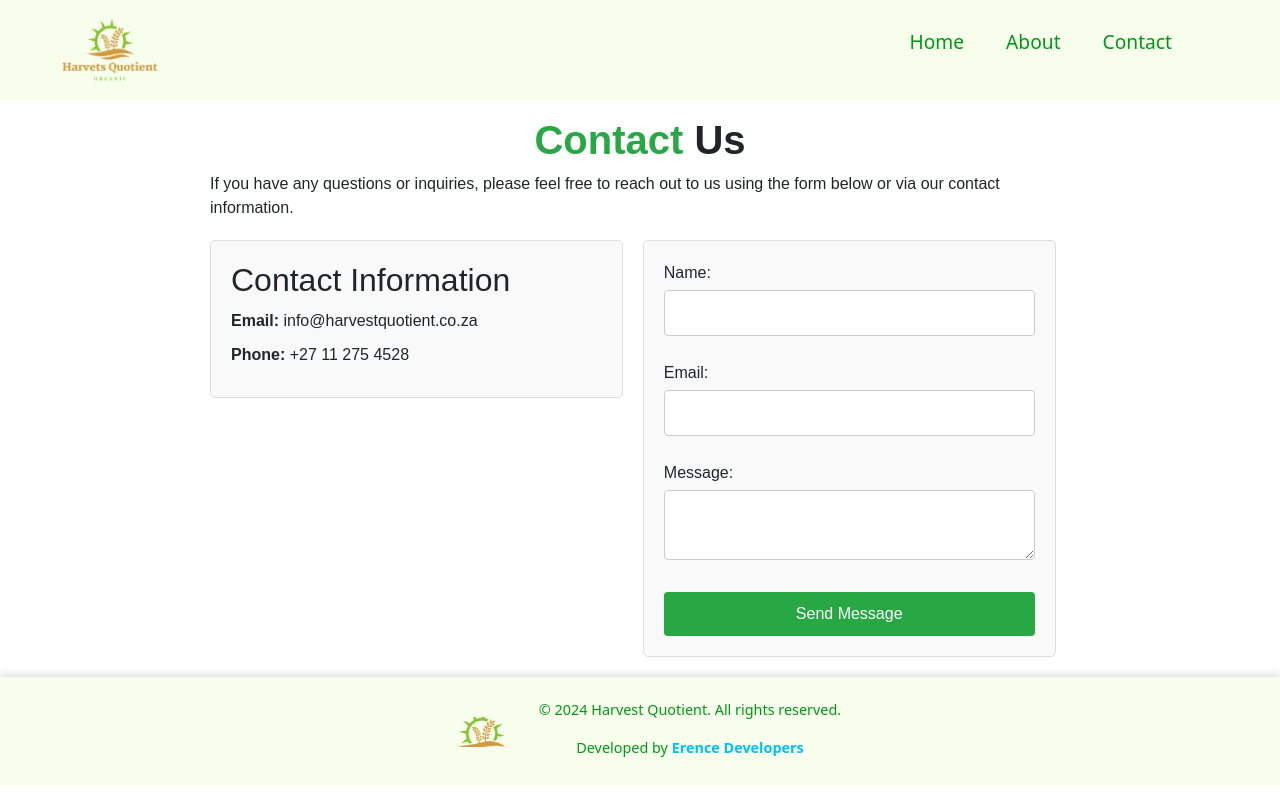
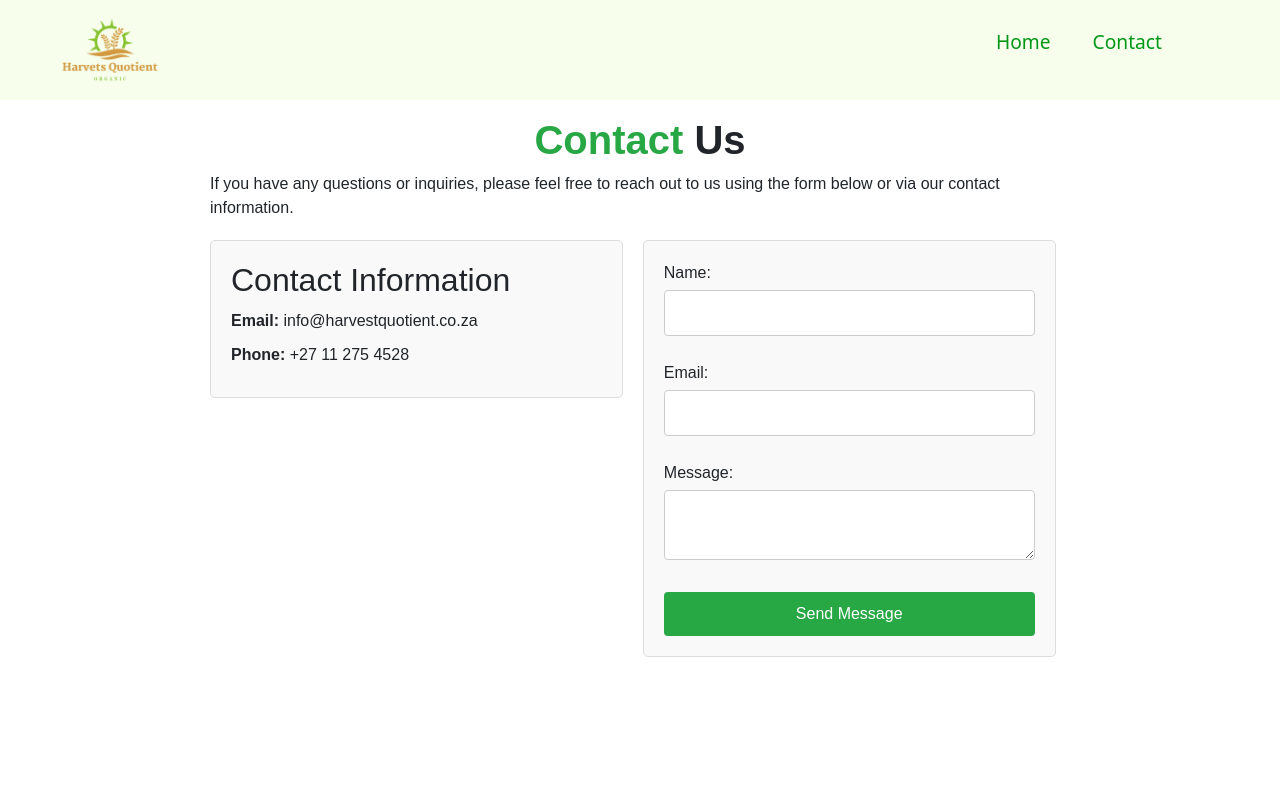
Before and after one commit to ofentse-sithole/harvest-quotient, a React (Vite) app: page /contact in a window 1280 px wide. Built offline with nearby package versions, Linux system fonts and the light colour scheme.

Commit message:
updated the space at contact info

```diff
--- a/src/components/ContactSectionInfo/ContactInfo.jsx
+++ b/src/components/ContactSectionInfo/ContactInfo.jsx
@@ -83,6 +83,12 @@
           <button type="submit">Send Message</button>
         </form>
       </div>
+      <br />
+      <br />
+      <br />
+      <br />
+      <br />
+      <br />
     </div>
   );
 };
--- a/src/components/Navbar/Navbar.jsx
+++ b/src/components/Navbar/Navbar.jsx
@@ -39,12 +39,6 @@
                     </li>
 
                     <li className="nav-item">
-                        <Link to="/about" className="nav-links" onClick={closeMobileMenu}>
-                            About
-                        </Link>
-                    </li>
-
-                    <li className="nav-item">
                         <Link to="/contact" className="nav-links" onClick={closeMobileMenu}>
                             Contact
                         </Link>
```
